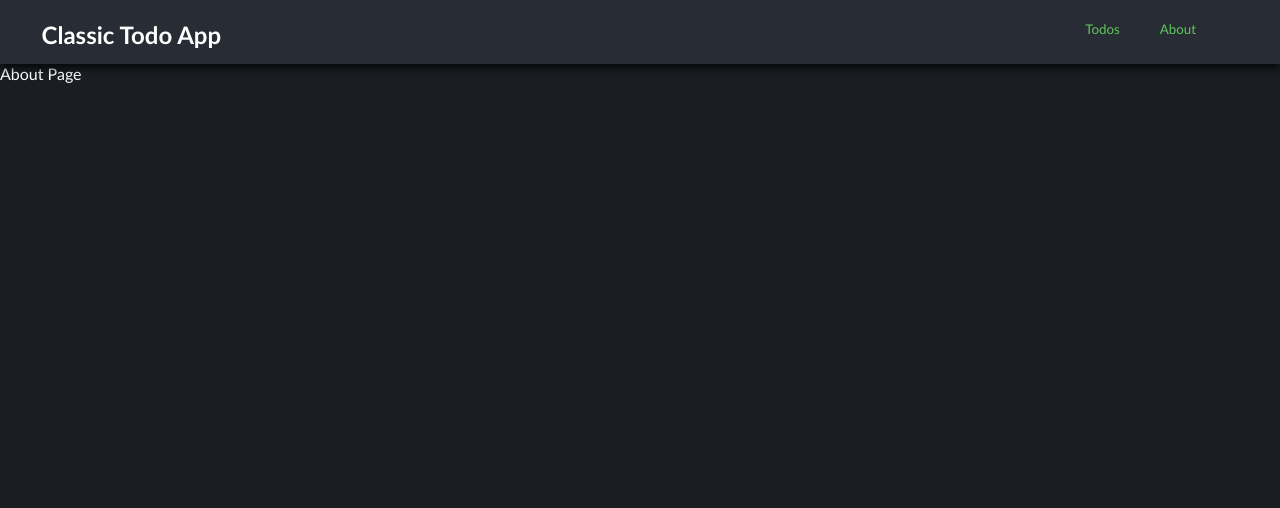
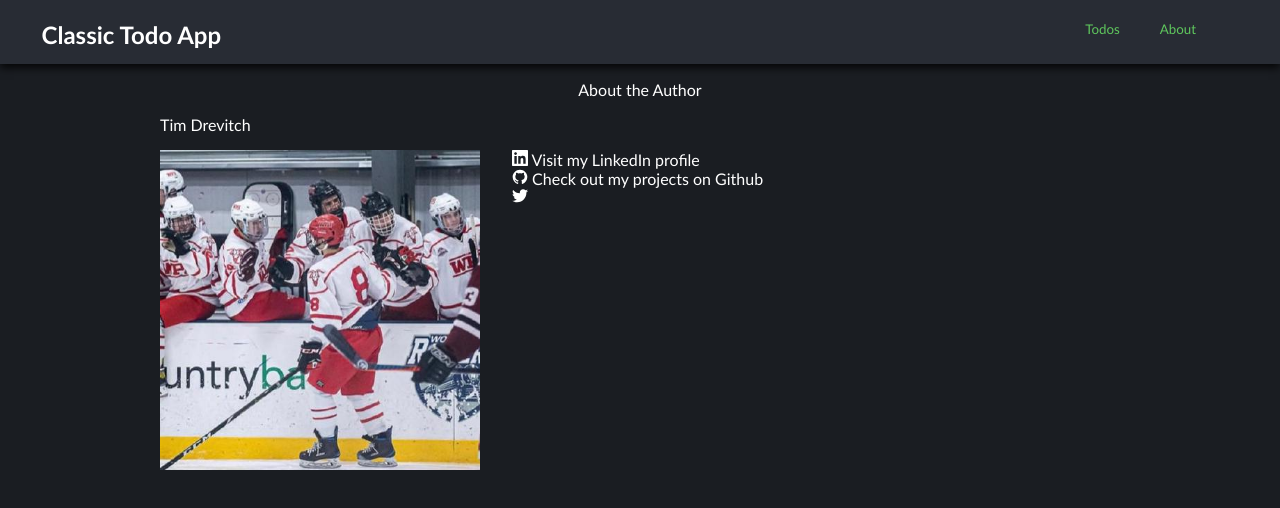
Before and after one commit to timdrevitch/classic-todo-app, a React (Create React App) app in the folder client/: page /about in a window 1280 px wide. Shown: the top 508 px of the page. Built offline with nearby package versions, Linux system fonts and the light colour scheme.

Commit message:
about page work

```diff
--- a/client/package.json
+++ b/client/package.json
@@ -9,6 +9,7 @@
     "axios": "^0.27.2",
     "react": "^18.2.0",
     "react-dom": "^18.2.0",
+    "react-icons": "^4.4.0",
     "react-router-dom": "^6.3.0",
     "react-scripts": "5.0.1",
     "styled-components": "^5.3.5",
--- a/client/src/Pages/About.jsx
+++ b/client/src/Pages/About.jsx
@@ -1,11 +1,29 @@
 import Navbar from "../Components/Navbar"
+import {GrLinkedin, GrTwitter, GrGithub} from "react-icons/gr"
 
 const About = () => {
 
     return (
         <>
             <Navbar/>
-            <div>About Page</div>
+            <div style={{width: "75%", textAlign: "center", margin: "1rem auto"}}>About the Author</div>
+            <div style={{width: "75%", textAlign: "left", margin: "1rem auto"}}>
+                Tim Drevitch
+            </div>
+            <div style={{width: "75%", textAlign: "left", margin: "1rem auto"}}>
+                <img style={{width: "20rem", float: "left"}} src={require("../Assets/timdrevitch.jpeg")} alt="Tim Drevitch"/>
+                <div style={{float: "left", margin: "0 2rem"}}>
+                    <div>
+                        <GrLinkedin/> Visit my LinkedIn profile
+                    </div>
+                    <div>
+                        <GrGithub/> Check out my projects on Github
+                    </div>
+                    <div>
+                        <GrTwitter/>
+                    </div>
+                </div>
+            </div>
         </>
     )
 }
--- a/client/src/Styles/NavStyles.js
+++ b/client/src/Styles/NavStyles.js
@@ -18,10 +18,11 @@ export const NavElementsContainer = styled.div`
 export const MenuContainer = styled.div`
     position: sticky;
     background: #282c34;
-    width: 180px;
+    width: 120px;
     float: right;
     box-shadow: 0 4px 8px 0 rgba(0,0,0,.8);
-    margin-top: 5px;
+    margin-top: -3px;
+    text-align: left;
 `
 export const MenuCloseButton = styled.button`
     background: none;
```
Also changed, not shown: client/src/Assets/timdrevitch.jpeg (added), 1 other file (tests, documents, lock files or other folders).
